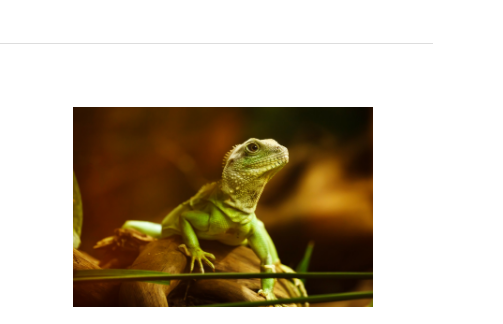
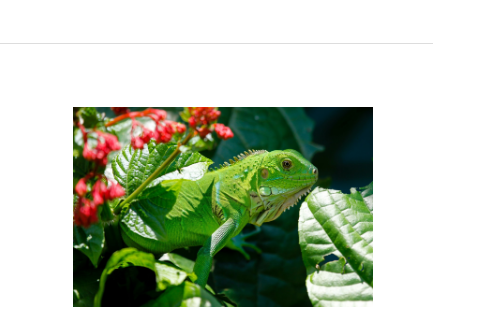
Before and after one commit to wrunion/animal-shelter, a plain HTML site: page index.html in a window 1280 px wide. Shown: the part 276-600 px from the top of the page, 777-1280 px from the left. Drawn offline with nearby package versions, Linux system fonts and the light colour scheme.

Commit message:
Add images and nav menu.

```diff
--- a/index.html
+++ b/index.html
@@ -53,7 +53,9 @@
           <h4><a href="#">View more cats</a></h4>
         </div>
         <div class="col-md-4">
-          <img src="media/lizard.jpg" alt="A small green lizard sitting on a wooden log." />
+          <img src="media/iguana.jpg" alt="A small green lizard sitting on a wooden log." />
+          <br />
+          <br />
           <h3>Richard the Third</h3>
           <p>Richard the Third is a handsome gentleman, who's easy to care for and easy to love. His favorite thing is his heat lamp!</p>
           <br />
```
Also changed, not shown: media/background-blue.jpg (added), media/iguana.jpg (added), media/lizard2.jpg (added), media/lizard3.jpg (added).
